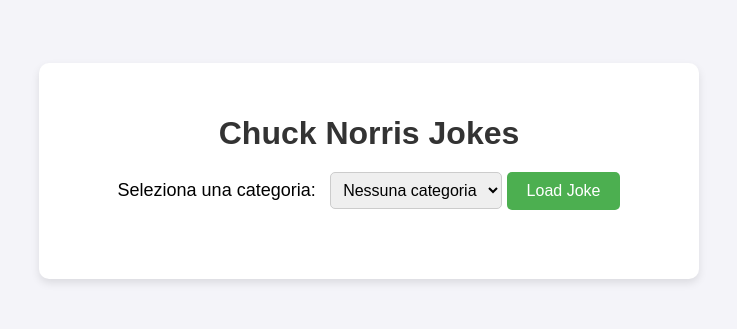
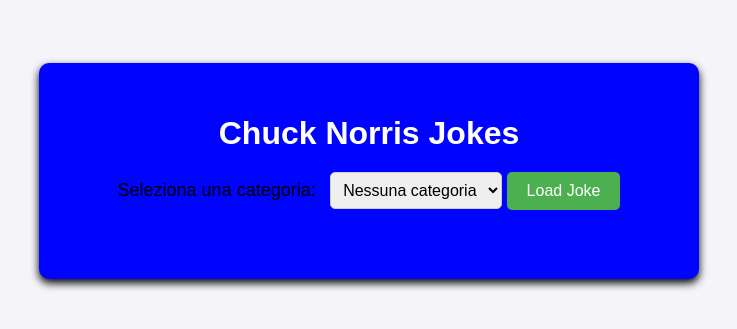
Before and after one commit to Lucaa888/chuck-norris, a plain HTML site: page index.html in a window 1280 px wide. Shown: the part 229-558 px from the top of the page, without its empty margins (271-1008 px from the left). Drawn offline with Linux system fonts and the light colour scheme.

Commit message:
colori cambiati

```diff
--- a/style.css
+++ b/style.css
@@ -11,16 +11,16 @@ body {
 }
 
 .container {
-    background-color: #fff;
+    background-color: #0004ff;
     padding: 30px;
     border-radius: 10px;
-    box-shadow: 0 4px 8px rgba(0, 0, 0, 0.1);
+    box-shadow: 0 4px 8px rgb(0, 0, 0);
     width: 100%;
     max-width: 600px;
 }
 
 h1 {
-    color: #333;
+    color: #ffffff;
     margin-bottom: 20px;
 }
 
@@ -53,7 +53,7 @@ button:hover {
 
 p {
     font-size: 18px;
-    color: #333;
+    color: #ffffff;
     font-weight: bold;
     margin-top: 20px;
 }
```
